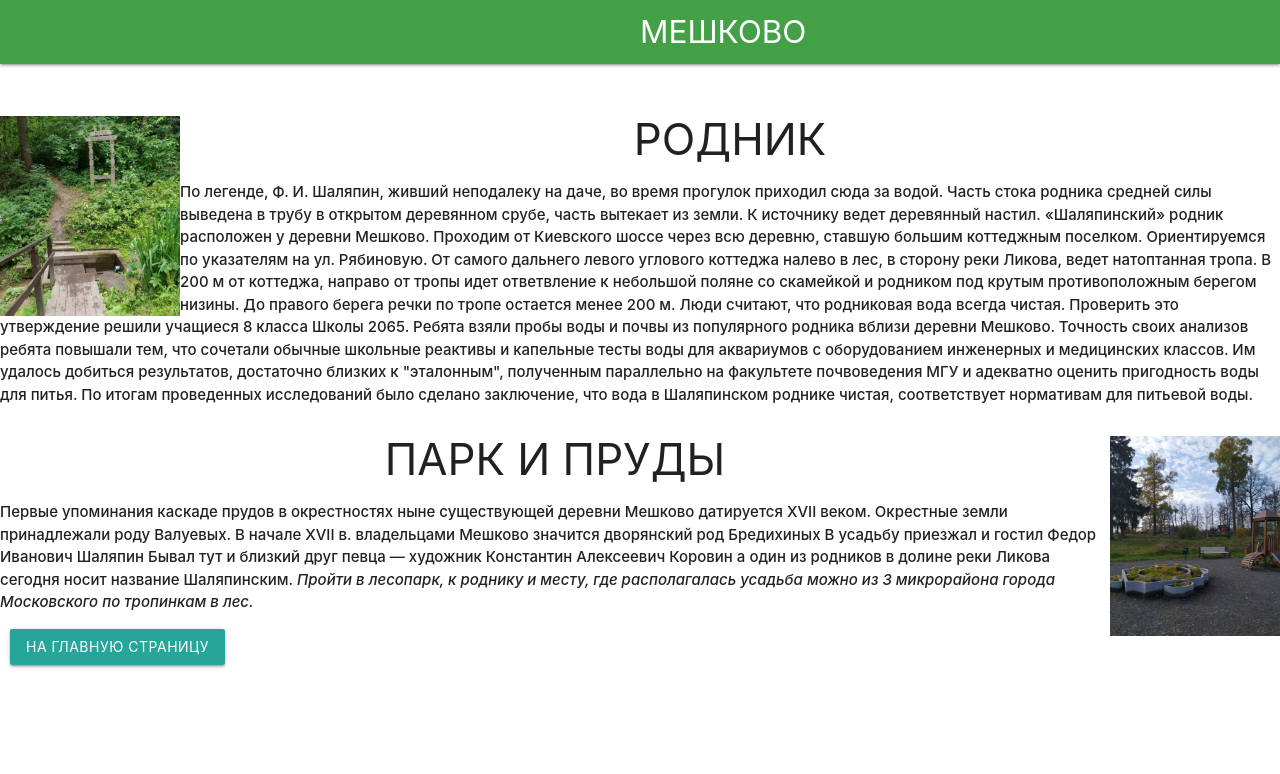
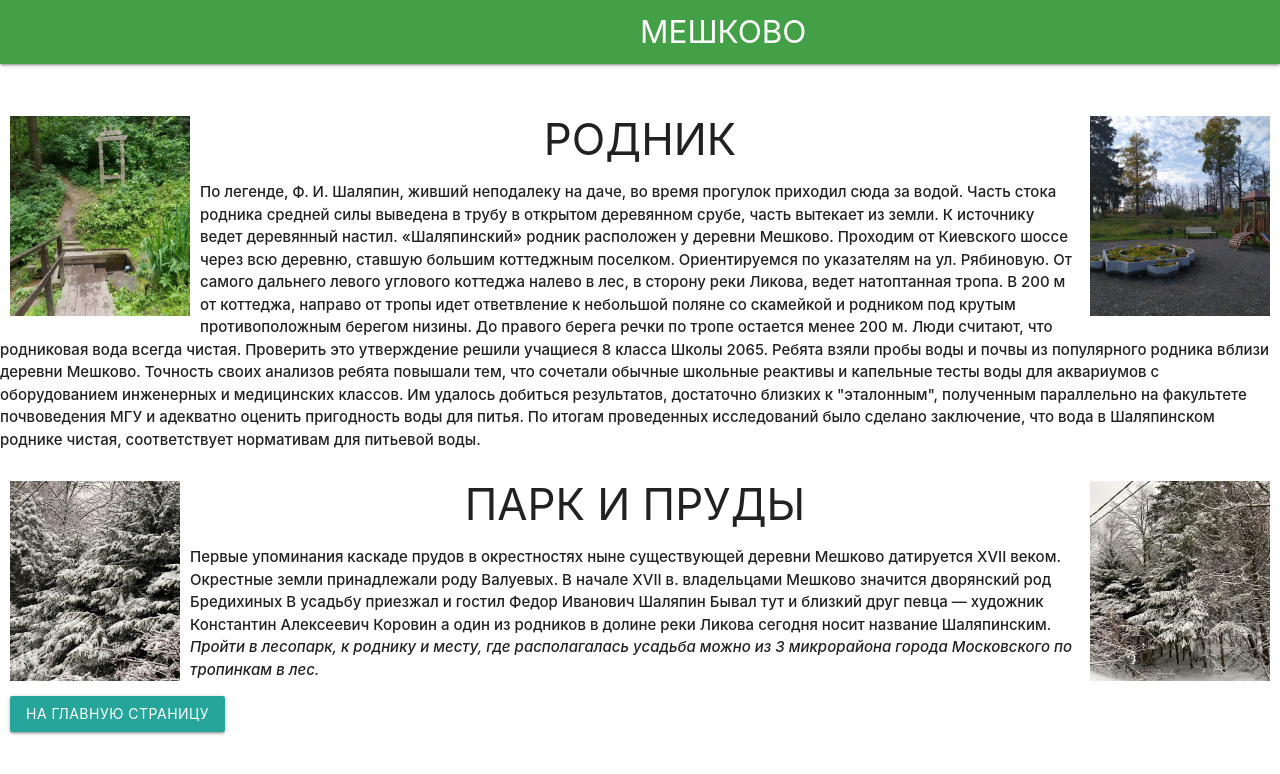
Before and after one commit to PhilMeshkovo/meshkovo-village, a React (Create React App) app: page / in a window 1280 px wide. Both pictures are taken after a click on the button "НАШИ ДОСТОПРИМЕЧАТЕЛЬНОСТИ". Shown: the top 774 px of the page. Built offline with nearby package versions, Linux system fonts and the light colour scheme.

Commit message:
added wnter photo

```diff
--- a/src/components/Sights.jsx
+++ b/src/components/Sights.jsx
@@ -2,6 +2,8 @@ import {React, useState} from 'react'
 import {Main} from './Main'
 import SpringImage from './spring.jpg'
 import PondImage from './pond3.jpg'
+import ForestImage from './forest.jpg'
+import RoadImage from './road.jpg'
 
 function Sights () {
     const [view, setView] = useState('sights')
@@ -12,7 +14,7 @@ function Sights () {
 
     if(view === 'sights') {
     return <div id='sight'>
-        <h3 align="center"><img  src={SpringImage} width="180" height="200" align='left'/> РОДНИК</h3>
+        <h3 align="center"><img  src={SpringImage} width="180" height="200" align='left'/> РОДНИК <img  src={PondImage} width="180" height="200" align='right'/></h3>
 <p ><strong>По легенде, Ф. И. Шаляпин, живший
     неподалеку на даче, во время прогулок приходил сюда за водой. Часть стока родника средней силы выведена в трубу в
     открытом деревянном срубе, часть вытекает из земли. К источнику ведет деревянный настил.
@@ -33,15 +35,14 @@ function Sights () {
     По итогам проведенных исследований было сделано заключение, что вода в Шаляпинском роднике чистая, соответствует
     нормативам для питьевой воды.</strong></p>
 
-<h3 align="center"><img   src={PondImage} width="170" height="200" align='right'/>ПАРК И ПРУДЫ</h3>
-<p><strong>Первые упоминания каскаде прудов в
-    окрестностях ныне существующей деревни Мешково датируется XVII веком. Окрестные земли принадлежали роду Валуевых. В
+<h3 align="center"><img   src={ForestImage} width="170" height="200" align='left'/>ПАРК И ПРУДЫ <img  src={RoadImage} width="180" height="200" align='right'/></h3>
+<p><strong>Первые упоминания каскаде прудов в окрестностях ныне существующей деревни Мешково датируется XVII веком. Окрестные земли принадлежали роду Валуевых. В
     начале XVII в. владельцами Мешково значится дворянский род Бредихиных В усадьбу приезжал и гостил Федор Иванович
     Шаляпин Бывал тут и близкий друг певца — художник Константин Алексеевич Коровин а один из родников в долине реки
     Ликова сегодня носит название Шаляпинским.
     <em> Пройти в лесопарк, к роднику и месту, где располагалась усадьба можно из 3 микрорайона города Московского по
         тропинкам в лес.</em></strong></p>
-        <button className="btn waves-effect waves-light" onClick={onMain}>На главную страницу</button>
+        <button className="btn waves-effect waves-light"  onClick={onMain}>На главную страницу</button>
         </div>
     } if(view === 'main') {
         return <Main />
--- a/src/index.css
+++ b/src/index.css
@@ -16,3 +16,9 @@ button {
   margin-bottom: 10px;
   margin-left: 10px;
 }
+
+img {
+  margin-bottom: 10px;
+  margin-left: 10px;
+  margin-right: 10px;
+}
```
Also changed, not shown: src/components/forest.jpg (added), src/components/road.jpg (added).
